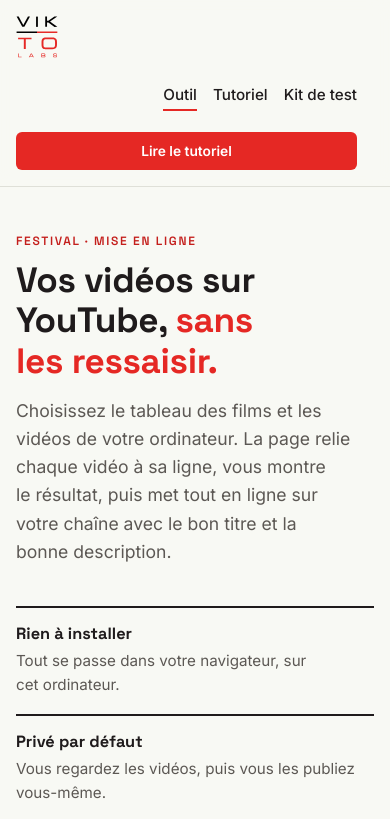
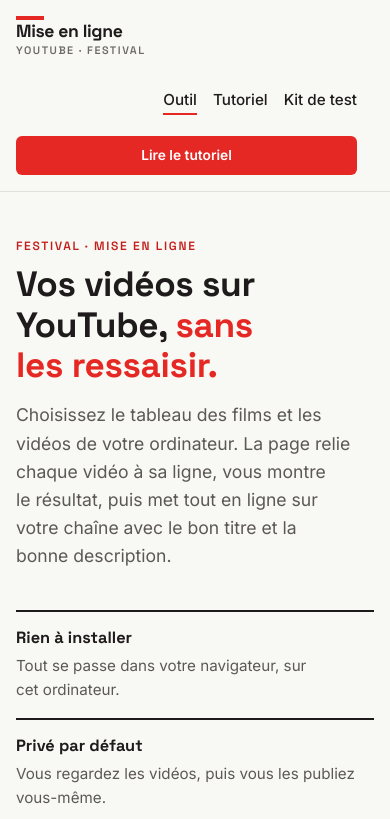
Before and after one commit to Viktor-Guignard/festival-youtube, a plain HTML site: page index.html in a window 390 px wide. Shown: the top 819 px of the page. Drawn offline with Linux system fonts and the light colour scheme.

Commit message:
Retire le logo VIKTO LABS du site
Le logo et ses icônes sont remplacés par un titre en texte et une icône
neutre. Les couleurs et les polices restent celles de la direction
artistique.

Co-Authored-By: Claude Fable 5.2 <noreply@anthropic.com>
Claude-Session: https://claude.ai/code/session_014aNwesghX7jFoUxdpDYXpD

```diff
--- a/assets/css/style.css
+++ b/assets/css/style.css
@@ -111,9 +111,11 @@ textarea:focus-visible, summary:focus-visible, .btn:focus-visible {
 .header-inner { display: flex; align-items: center; justify-content: space-between; gap: var(--space-md);
   padding: var(--space-sm) var(--space-md); max-width: var(--container-max); margin: 0 auto; }
 .logo-slot { display: flex; align-items: center; gap: 0.9rem; text-decoration: none; }
-.logo-img { height: 52px; width: auto; }
-.logo-text { font-family: var(--font-heading); font-weight: 600; font-size: 0.82rem; letter-spacing: 0.12em;
-  text-transform: uppercase; color: var(--color-muted); border-left: 1px solid var(--color-gray-200); padding-left: 0.9rem; line-height: 1.3; }
+.wordmark { display: inline-flex; flex-direction: column; font-family: var(--font-heading); font-weight: 700; font-size: 1.3rem;
+  line-height: 1.1; letter-spacing: -0.02em; position: relative; padding: 0.35rem 0; }
+.wordmark-dot { position: absolute; left: 0; top: 0; width: 28px; height: 4px; background: var(--color-red); }
+.wordmark small { font-family: var(--font-heading); font-weight: 600; font-size: 0.68rem; letter-spacing: 0.14em; text-transform: uppercase;
+  color: var(--color-muted); margin-top: 0.25rem; }
 .main-nav { display: flex; align-items: center; gap: var(--space-md); flex-wrap: wrap; justify-content: flex-end; }
 .nav-links { display: flex; gap: var(--space-md); list-style: none; margin: 0; padding: 0; flex-wrap: wrap; }
 .nav-links a { font-weight: 500; font-size: 0.95rem; text-decoration: none; padding: 0.3rem 0; border-bottom: 2px solid transparent;
@@ -252,7 +254,8 @@ td.state { min-width: 170px; }
 /* ---- Pied de page ---- */
 .site-footer { background: var(--color-black); color: var(--color-gray-200); padding: var(--space-xl) 0 var(--space-md); }
 .footer-grid { display: grid; grid-template-columns: 1.4fr 1fr 1fr; gap: var(--space-lg); padding-bottom: var(--space-lg); }
-.site-footer .logo-img { height: 72px; margin-bottom: var(--space-md); }
+.site-footer .wordmark { color: var(--color-white); font-size: 1.6rem; margin-bottom: var(--space-md); }
+.site-footer .wordmark small { color: var(--color-gray-400); }
 .site-footer p { font-size: 0.9rem; color: var(--color-gray-400); max-width: 40ch; }
 .footer-title { font-family: var(--font-heading); font-size: 0.78rem; letter-spacing: 0.14em; text-transform: uppercase; color: var(--color-white); margin-bottom: var(--space-sm); }
 .site-footer ul { list-style: none; margin: 0; padding: 0; display: grid; gap: 0.5rem; font-size: 0.92rem; }
@@ -299,8 +302,7 @@ figcaption { font-size: 0.86rem; color: var(--color-muted); margin-top: 0.5rem;
 }
 @media (max-width: 640px) {
   .container, .header-inner { padding-left: 16px; padding-right: 16px; }
-  .logo-img { height: 42px; }
-  .logo-text { display: none; }
+  .wordmark { font-size: 1.1rem; }
   .header-inner { flex-wrap: wrap; }
   .nav-links { gap: var(--space-sm); }
   .hero { padding-top: var(--space-lg); }
--- a/index.html
+++ b/index.html
@@ -6,9 +6,7 @@
 <title>Mise en ligne YouTube du festival — VIKTO LABS</title>
 <meta name="description" content="Outil pour mettre en ligne sur YouTube les vidéos d'un festival, avec les titres et descriptions tirés d'un tableau Excel.">
 <meta name="robots" content="noindex">
-<link rel="icon" href="favicon.ico" sizes="any">
-<link rel="icon" type="image/png" sizes="32x32" href="assets/images/favicon-32.png">
-<link rel="apple-touch-icon" href="assets/images/apple-touch-icon.png">
+<link rel="icon" type="image/svg+xml" href="assets/images/icone.svg">
 <link rel="stylesheet" href="assets/css/fonts.css">
 <link rel="stylesheet" href="assets/css/style.css">
 </head>
@@ -18,8 +16,7 @@
 <header class="site-header">
   <div class="header-inner">
     <a href="index.html" class="logo-slot" aria-label="Mise en ligne YouTube — accueil">
-      <img src="assets/images/vikto-labs.svg" alt="VIKTO LABS" class="logo-img">
-      <span class="logo-text">Mise en ligne<br>YouTube</span>
+      <span class="wordmark">Mise en ligne<span class="wordmark-dot" aria-hidden="true"></span><small>YouTube · festival</small></span>
     </a>
     <nav class="main-nav" aria-label="Navigation principale">
       <ul class="nav-links">
@@ -224,7 +221,7 @@
   <div class="container">
     <div class="footer-grid">
       <div>
-        <img src="assets/images/vikto-labs-dark.svg" alt="VIKTO LABS" class="logo-img">
+        <span class="wordmark">Mise en ligne<span class="wordmark-dot" aria-hidden="true"></span><small>YouTube · festival</small></span>
         <p>Un outil VIKTO LABS pour la mise en ligne des films d'un festival. Page statique : aucune donnée n'est stockée sur un serveur.</p>
       </div>
       <nav aria-label="Outil">
```
Also changed, not shown: tutoriel.html (+3 -6 lines), assets/images/apple-touch-icon.png (deleted), assets/images/favicon-32.png (deleted), assets/images/icone.svg (added), assets/images/vikto-labs-dark.svg (deleted), assets/images/vikto-labs.svg (deleted), favicon.ico (deleted).
